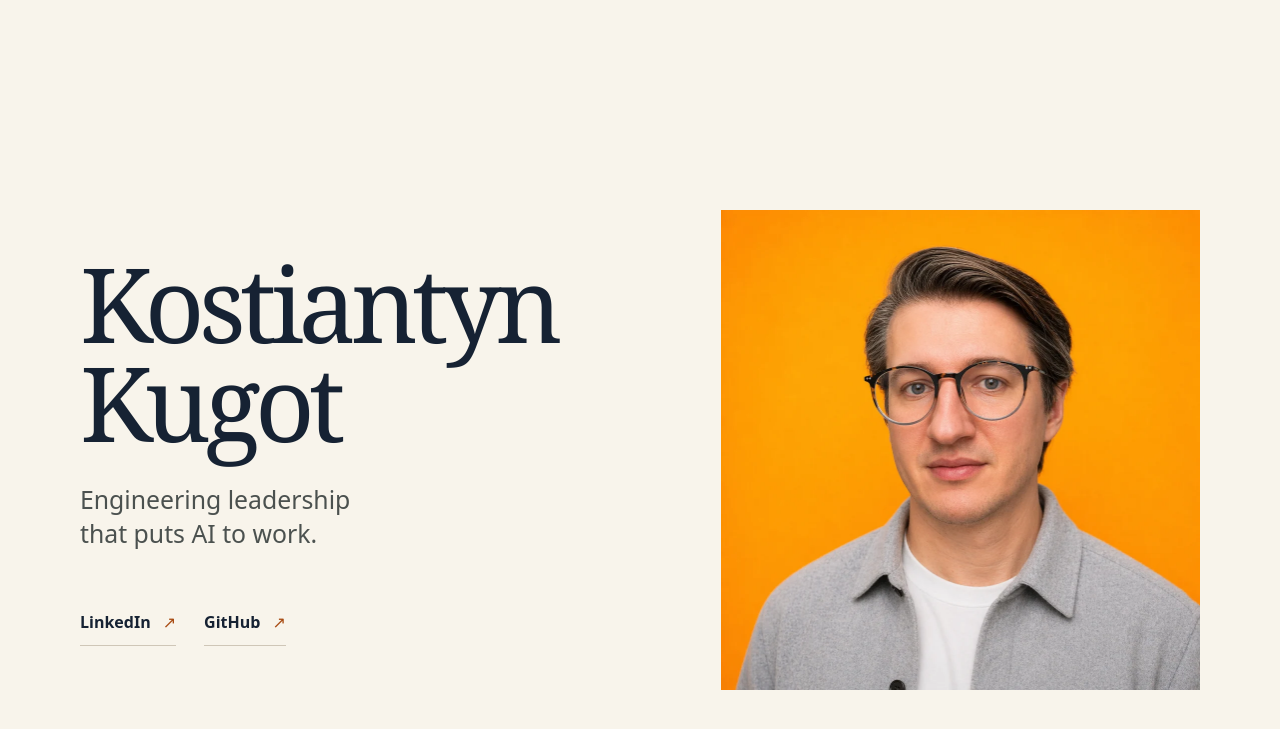
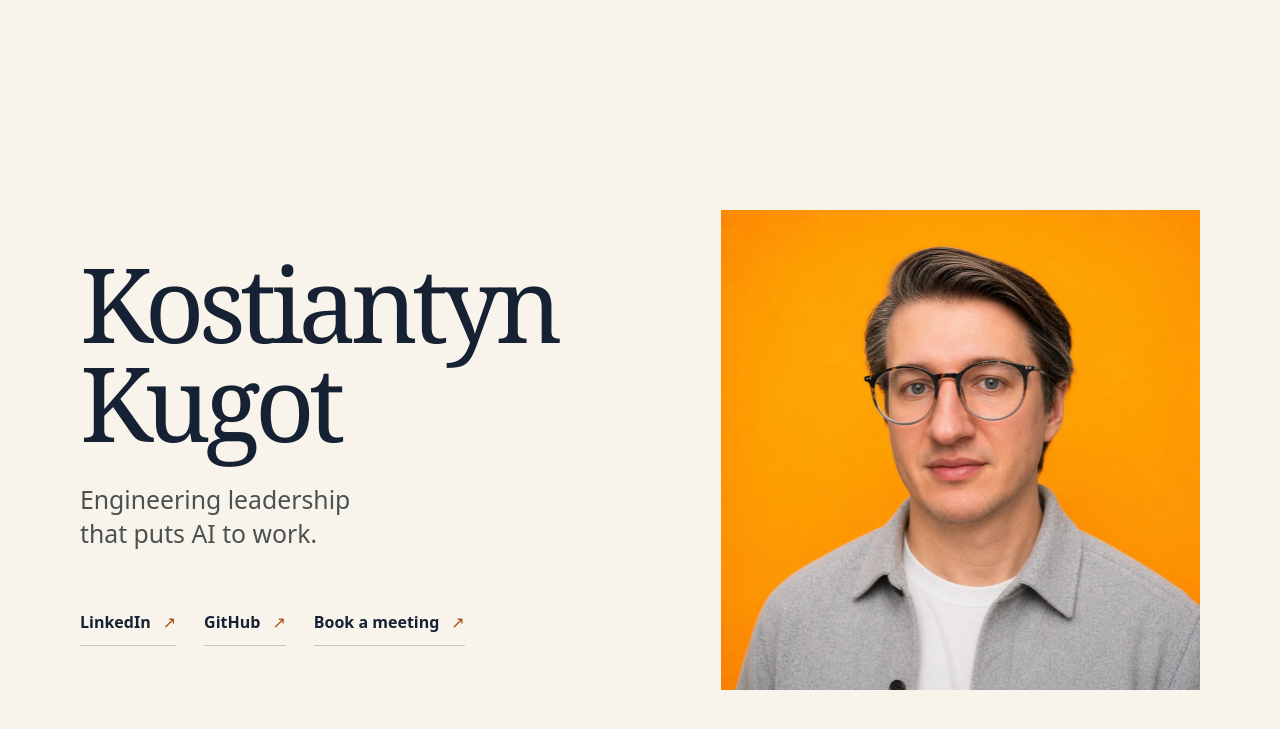
Before and after one commit to kkugot/kkugot.github.io, a Jekyll site: the page built from index.md, in a window 1280 px wide. Shown: the top 729 px of the page. Built offline with Jekyll 4.4.1, drawn with Linux system fonts in a browser that asks for light colours.

Commit message:
Add meeting booking link

```diff
--- a/index.md
+++ b/index.md
@@ -11,3 +11,4 @@ Engineering leadership that puts AI to work.
 
 - [LinkedIn](https://www.linkedin.com/in/kkugot/)
 - [GitHub](https://github.com/kkugot)
+- [Book a meeting](https://cal.com/kkugot/meet)
```
